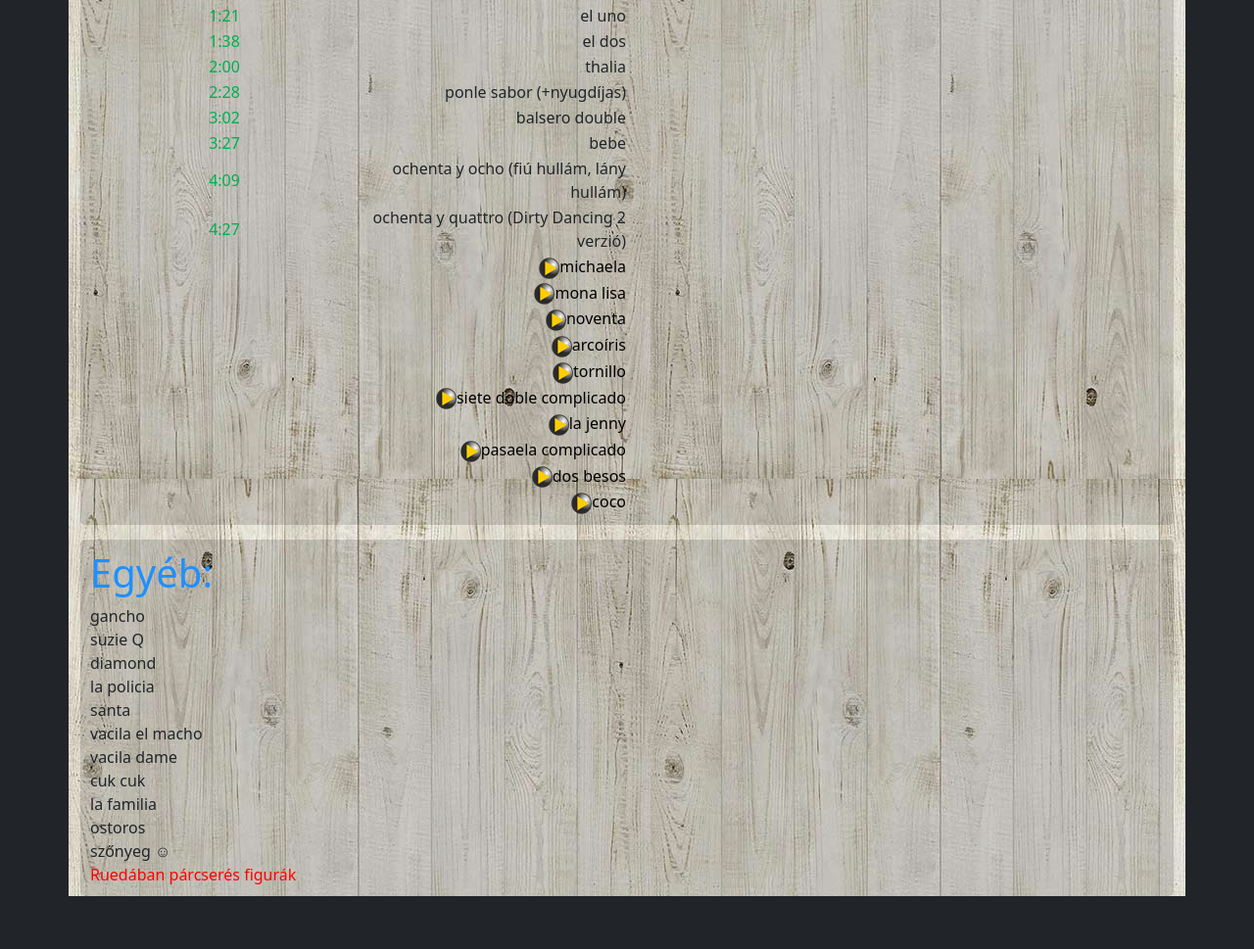
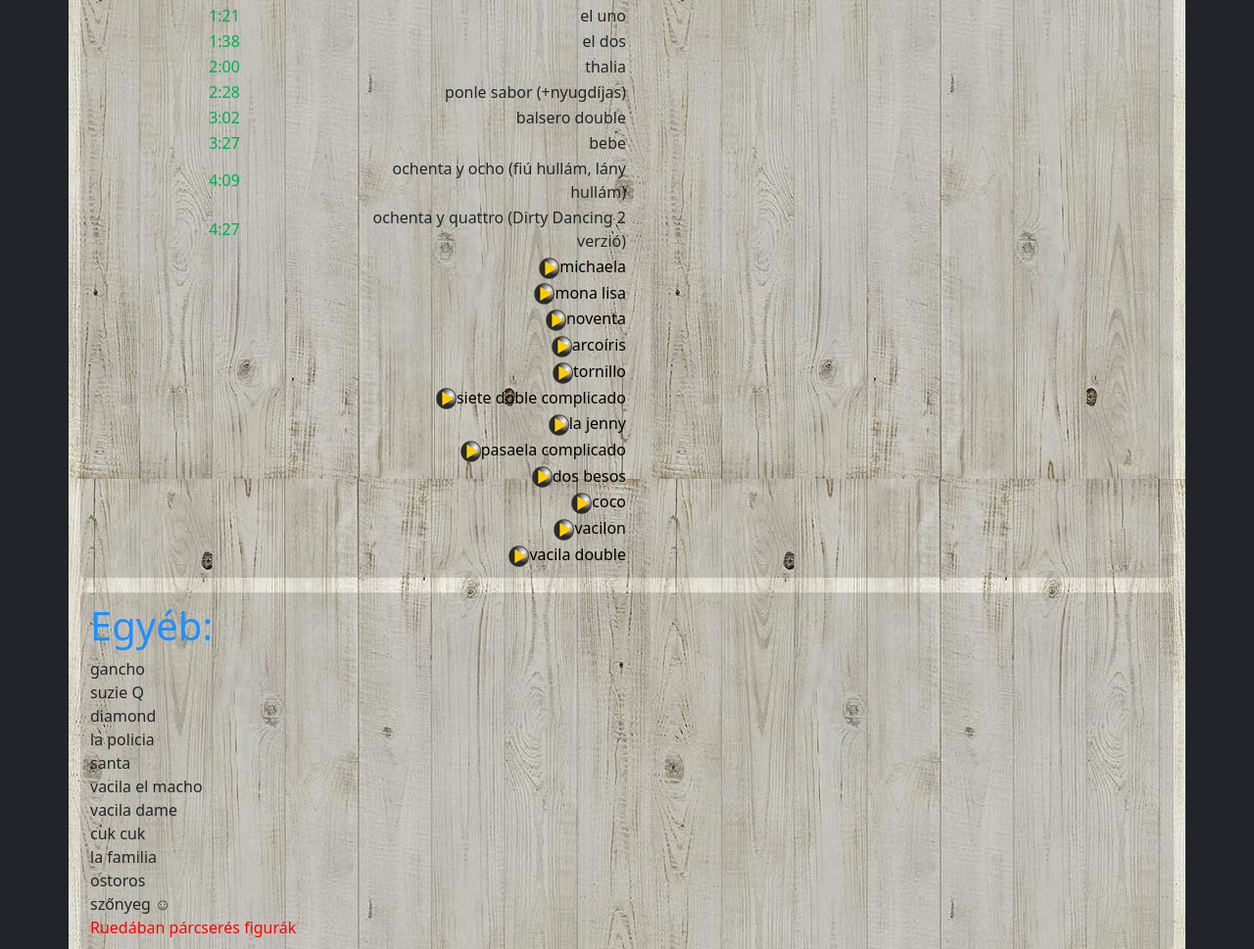
Before and after one commit to Vilike99/Vilike99.github.io, a plain HTML site: page index.html in a window 1280 px wide. Shown: the part 2040-3009 px from the top of the page at 98% size. Before the commit the page ends 2955 px from the top, so only its background shows below. Drawn offline with nearby package versions, Linux system fonts and the light colour scheme.

Commit message:
Update index.html

```diff
--- a/index.html
+++ b/index.html
@@ -311,6 +311,14 @@
           <td colspan="2"><a href="https://www.youtube.com/watch?v=ENdwrtSPMYo"><img
             src="image002.png">coco</a></td>
         </tr>
+         <tr>
+          <td colspan="2"><a href="https://www.youtube.com/watch?v=jHhzMMpfytQ"><img
+            src="image002.png">vacilon</a></td>
+        </tr>
+         <tr>
+          <td colspan="2"><a href="https://www.youtube.com/watch?v=4GObiZsxYf4"><img
+            src="image002.png">vacila double</a></td>
+        </tr>
       </table>
     </div>
     <div class="reszek">
```
